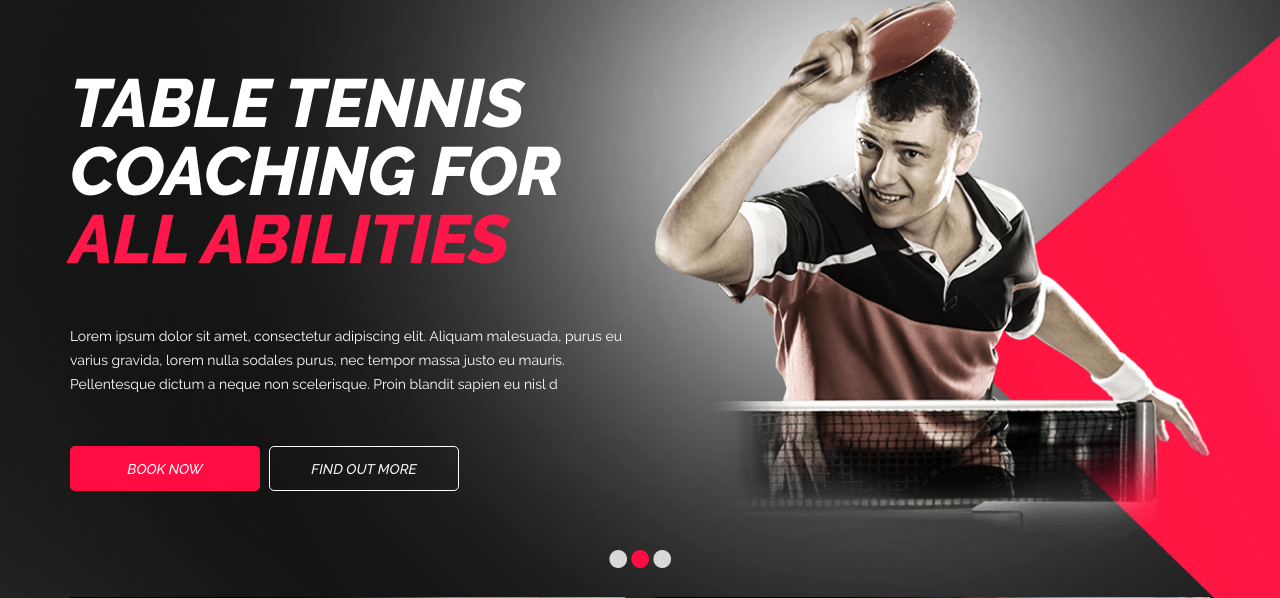
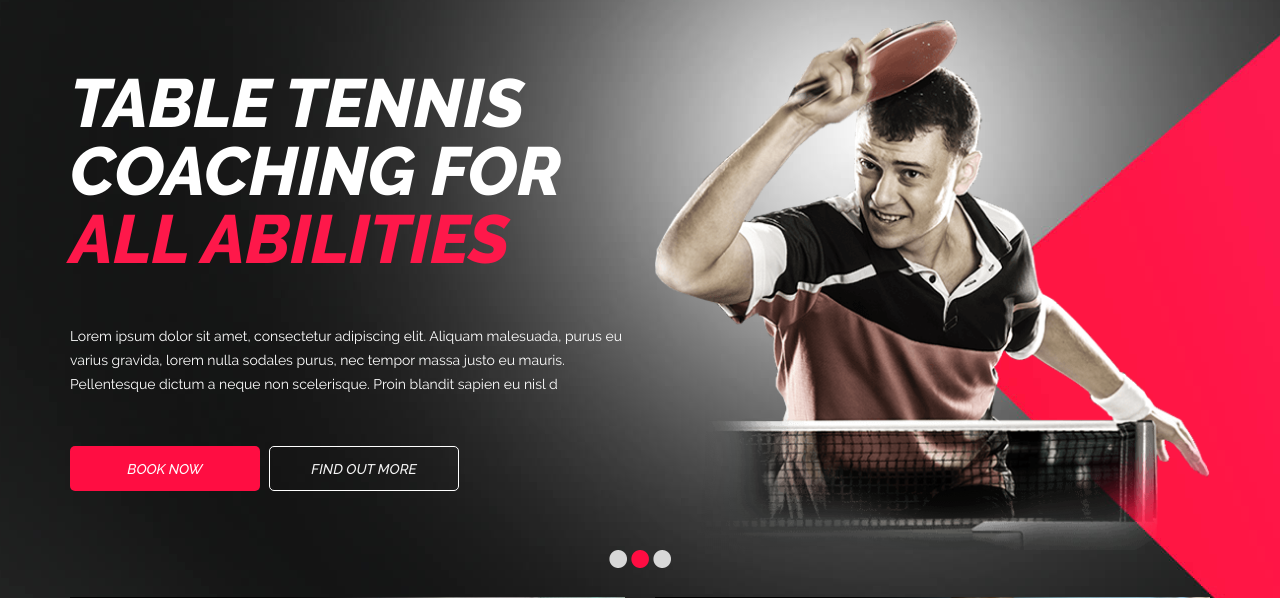
Before and after one commit to rparado/table-tennis, a PHP site: page / in a window 1280 px wide. Shown: the part 150-748 px from the top of the page. Run offline with PHP 8.4, Linux system fonts and the light colour scheme; some web fonts are replaced.

Commit message:
updated sldie image position

```diff
--- a/css/style.css
+++ b/css/style.css
@@ -1231,6 +1231,9 @@ a.booking:focus {
     .slider-img {
         height: 550px;
     }
+    .slider-img img {
+        padding-top: 20px;
+    }
     .cycle-pager {
         bottom: -30px;
     }
```
